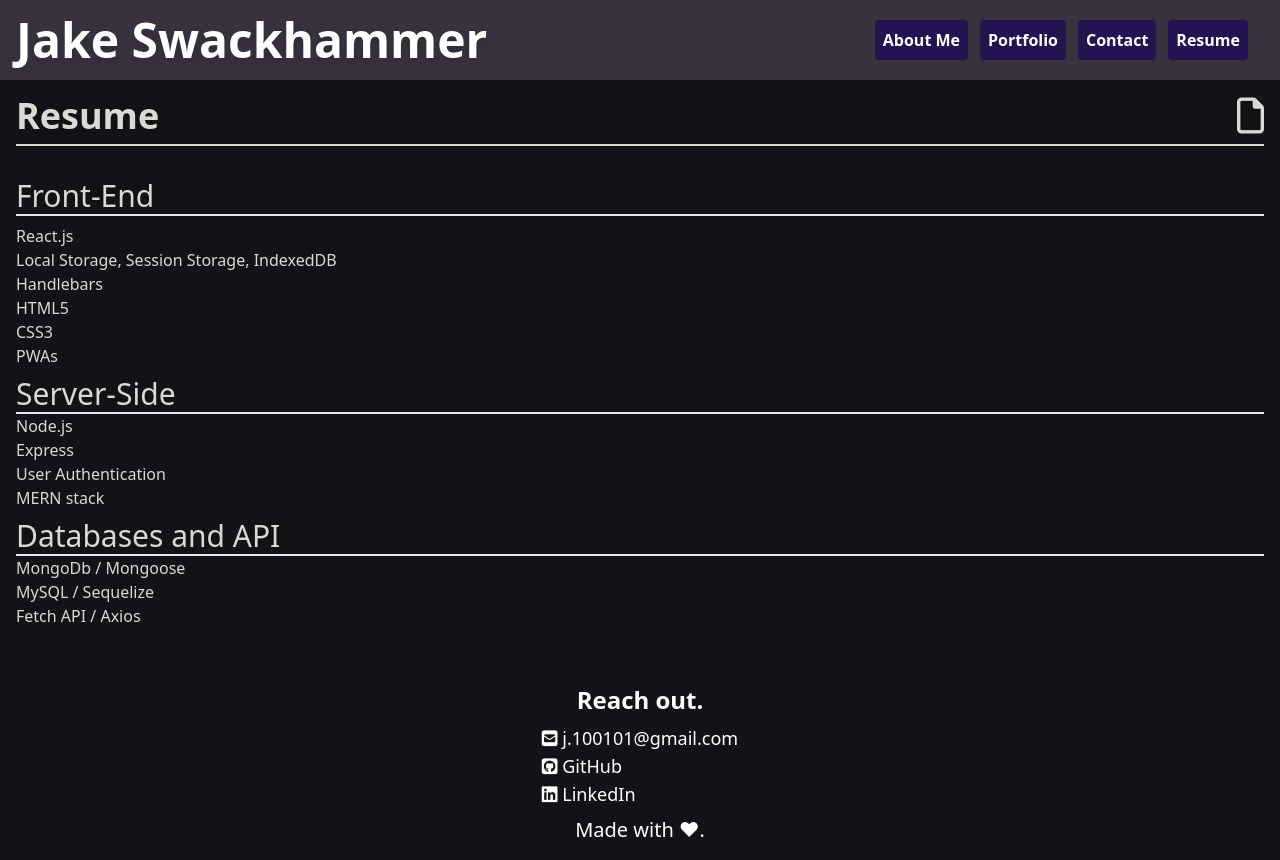
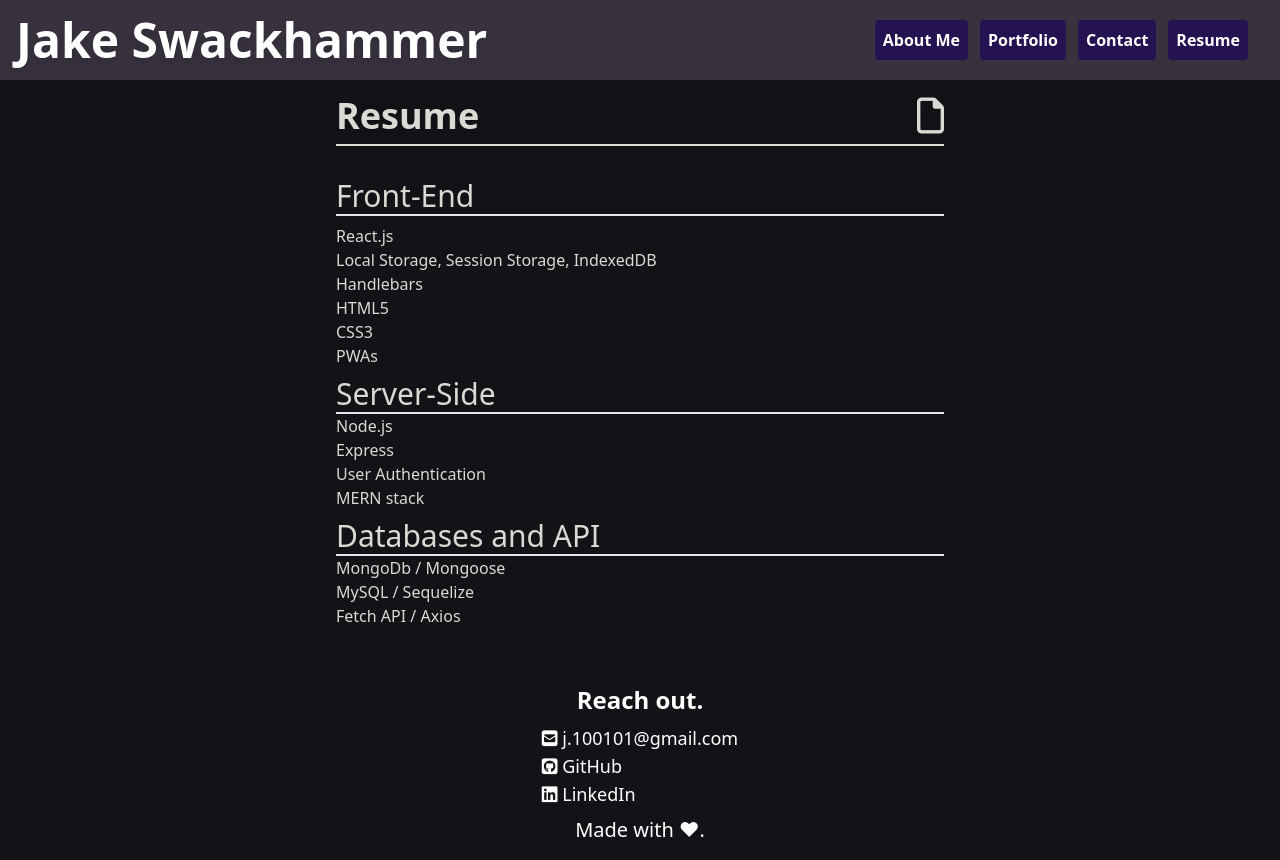
Before and after one commit to graybishop/react-portfolio, a React (Create React App) app: page / in a window 1280 px wide. Both pictures are taken after a click on the button "Resume". Built offline with nearby package versions, Linux system fonts and the light colour scheme.

Commit message:
resume styling

```diff
--- a/src/components/Resume/Resume.js
+++ b/src/components/Resume/Resume.js
@@ -1,6 +1,6 @@
 const Resume = () => {
   return (
-    <section className="bg-black-coffee-dark text-timberwolf container mx-auto pb-6">
+    <section className="bg-black-coffee-dark text-timberwolf container mx-auto pb-6 md:w-10/12 lg:w-8/12 xl:w-6/12">
       <div className='headerDiv'>
         <div>
           <h2>Resume</h2>
```
